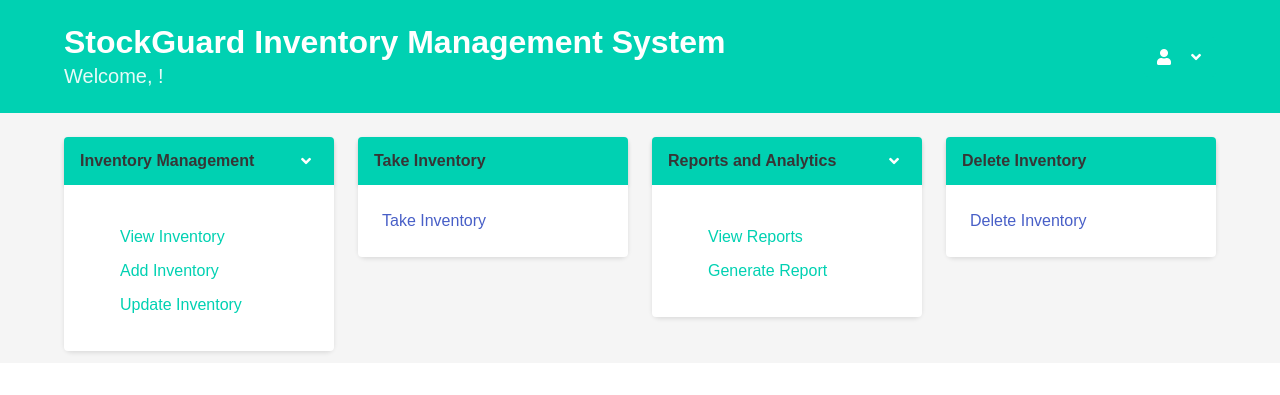
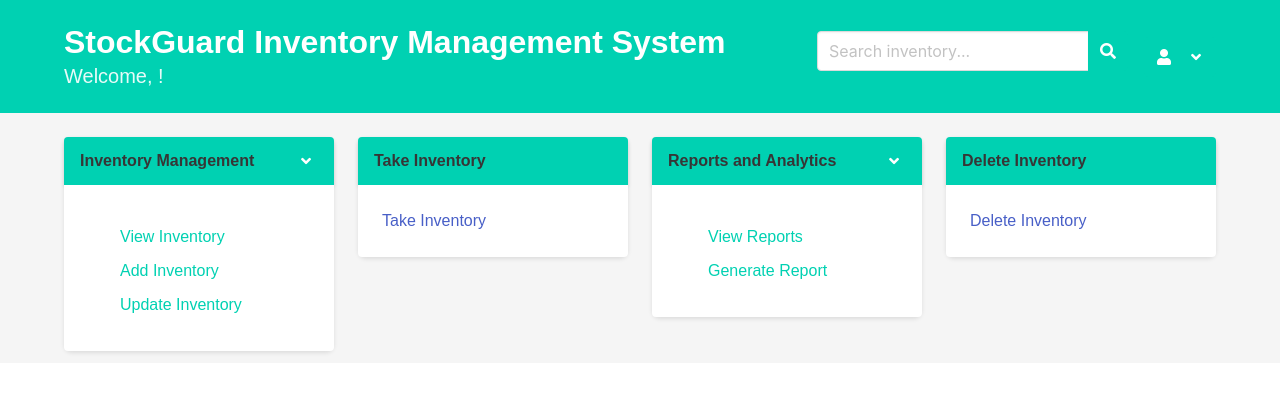
Before and after one commit to Israelshecktar/IMS, a Flask app: page /dashboard in a window 1280 px wide. Shown: the top 395 px of the page. Run offline with Flask 3, Linux system fonts and the light colour scheme.

Commit message:
feat: added search icon to header container for quick accesibilty

```diff
--- a/static/js/dashboard.js
+++ b/static/js/dashboard.js
@@ -53,4 +53,26 @@
     document.getElementById('deleteInventory').addEventListener('click', function() {
         window.location.href = '/inventory/delete';
     });
+
+    // Search functionality
+    document.getElementById('searchButton').addEventListener('click', async function() {
+        const query = document.getElementById('searchInput').value;
+        const token = localStorage.getItem('jwtToken');
+
+        const response = await fetch(`/inventory?material=${query}&product_name=${query}&location=${query}`, {
+            method: 'GET',
+            headers: {
+                'Authorization': `Bearer ${token}`
+            }
+        });
+
+        if (response.ok) {
+            const data = await response.json();
+            console.log('Search results:', data.items);
+            // You can update the UI with the search results here
+        } else {
+            const data = await response.json();
+            alert('Search failed: ' + data.message);
+        }
+    });
 });
--- a/static/js/main.js
+++ b/static/js/main.js
@@ -29,7 +29,9 @@
         alert('Login successful!');
         window.location.href = '/dashboard';
     } else {
-        alert('Login failed: ' + data.message);
+        const loginError = document.getElementById('loginError');
+        loginError.textContent = 'Login failed: ' + data.message;
+        loginError.classList.remove('is-hidden');
     }
 });
 
@@ -55,6 +57,8 @@
         document.getElementById('registerSection').style.display = 'none';
         document.getElementById('loginSection').style.display = 'block';
     } else {
-        alert('Registration failed: ' + data.message);
+        const registerError = document.getElementById('registerError');
+        registerError.textContent = 'Registration failed: ' + data.message;
+        registerError.classList.remove('is-hidden');
     }
 });
--- a/templates/dashboard.html
+++ b/templates/dashboard.html
@@ -14,6 +14,19 @@
                     Welcome, <span id="username">Username</span>!
                 </h2>
             </div>
+            <div class="is-flex is-align-items-center">
+                <div class="field has-addons mr-4">
+                    <div class="control">
+                        <input class="input" type="text" id="searchInput" placeholder="Search inventory...">
+                    </div>
+                    <div class="control">
+                        <button class="button is-primary" id="searchButton">
+                            <span class="icon is-small">
+                                <i class="fas fa-search"></i>
+                            </span>
+                        </button>
+                    </div>
+                </div>
                 <div class="dropdown is-right is-hoverable">
                     <div class="dropdown-trigger">
                         <button class="button is-primary" aria-haspopup="true" aria-controls="dropdown-menu">
@@ -29,6 +42,7 @@
                         <div class="dropdown-content">
                             <a href="#" id="updateProfile" class="dropdown-item">Update Profile</a>
                             <a href="#" id="logoutButton" class="dropdown-item">Logout</a>
+                        </div>
                     </div>
                 </div>
             </div>
--- a/templates/index.html
+++ b/templates/index.html
@@ -23,6 +23,7 @@
                 <div class="control">
                     <button class="button is-primary" type="submit">Login</button>
                 </div>
+                <div class="notification is-danger is-hidden" id="loginError"></div>
             </form>
             <p class="mt-4">Don't have an account yet? <a href="#" id="showRegisterForm">Register</a></p>
         </div>
@@ -63,6 +64,7 @@
                 <div class="control">
                     <button class="button is-primary" type="submit">Register</button>
                 </div>
+                <div class="notification is-danger is-hidden" id="registerError"></div>
             </form>
             <p class="mt-4">Already have an account? <a href="#" id="showLoginForm">Login</a></p>
         </div>
```
Lines whose indentation alone changed are shown as unchanged.
